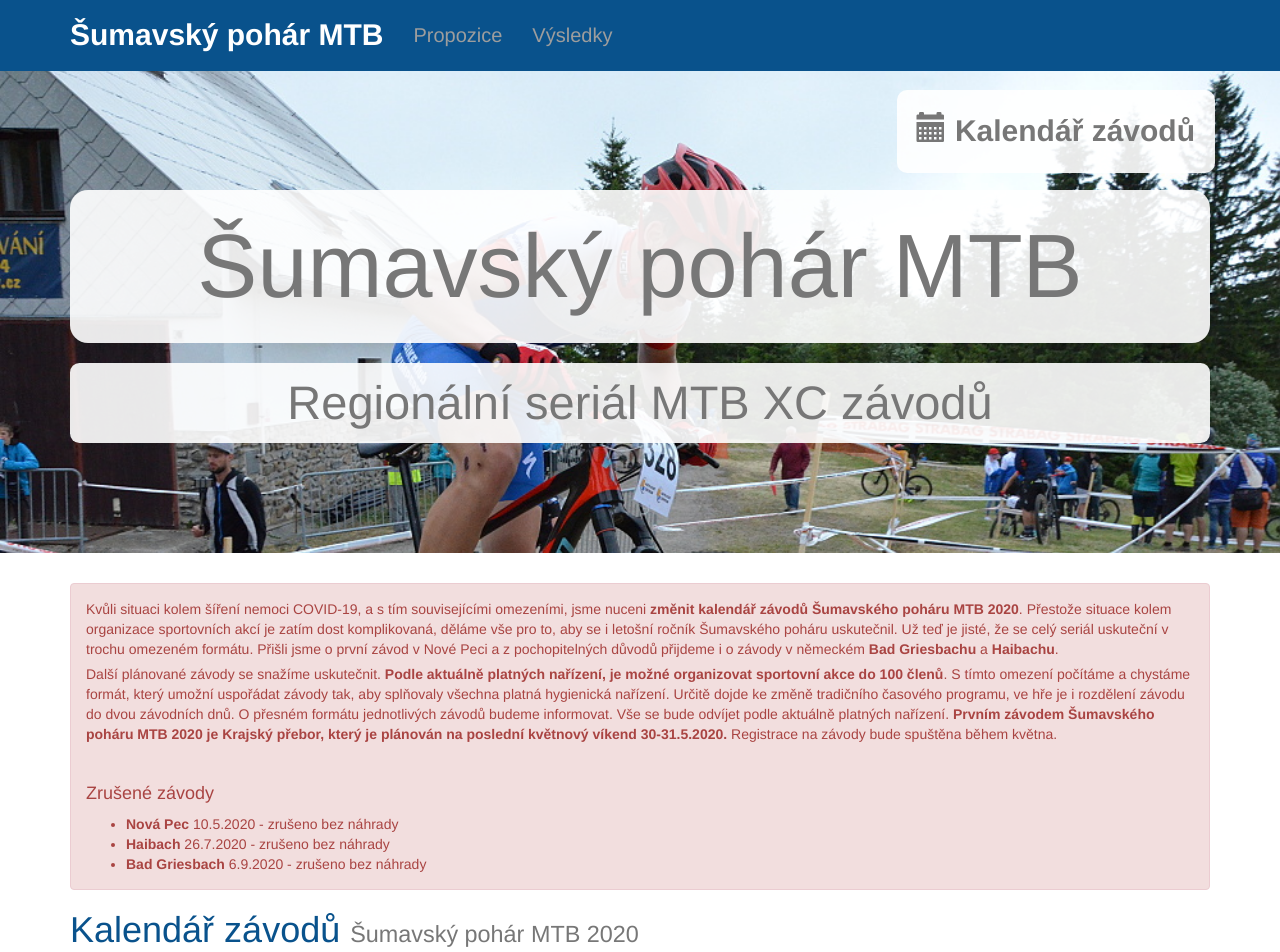
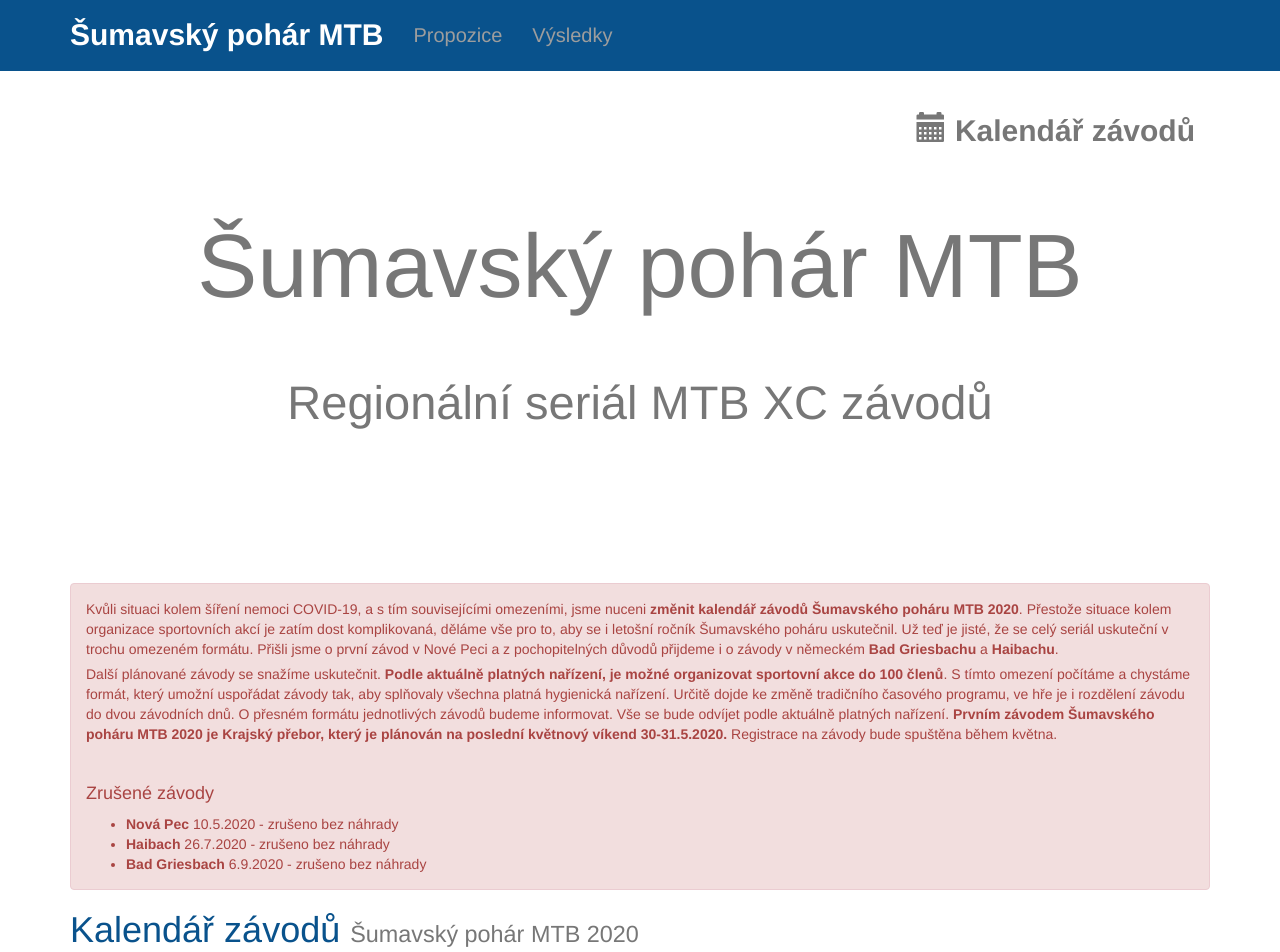
Before and after one commit to jedla22/jcp-mtb.github.io, a Jekyll site: the page built from index.html, in a window 1280 px wide and 1400 px high. Shown: the top 952 px of the window. Built offline with Jekyll 4.4.1, drawn with Linux system fonts in a browser that asks for light colours.

Commit message:
Fixe in img references

```diff
--- a/assets/_sass/_layout.scss
+++ b/assets/_sass/_layout.scss
@@ -63,7 +63,7 @@
   display: block;
   width: 100%;
   text-align: center;
-  background: url('/assets/img/header2.jpg') no-repeat center center scroll;
+  background: url('assets/img/header2.jpg') no-repeat center center scroll;
   -webkit-background-size: cover;
   -moz-background-size: cover;
   background-size: cover;
--- a/index.html
+++ b/index.html
@@ -37,10 +37,10 @@
   	{% include races-calendar.html %}
 
     <div class="poster">
-        <a href="/assets/img/sumavsky-pohar-poster.png">
-            <img class="img-responsive img-thumbnail" alt="Šumavský pohár MTB poster" title="Šumavský pohár MTB poster" src="/assets/img/sumavsky-pohar-poster.png" />
+        <a href="assets/img/sumavsky-pohar-poster.png">
+            <img class="img-responsive img-thumbnail" alt="Šumavský pohár MTB poster" title="Šumavský pohár MTB poster" src="assets/img/sumavsky-pohar-poster.png" />
         </a>
-        <h4><a href="/assets/sumavsky-pohar-poster.pdf">Plakát Šumavský pohár MTB 2020 <small>[PDF]</small></a></h4>
+        <h4><a href="assets/sumavsky-pohar-poster.pdf">Plakát Šumavský pohár MTB 2020 <small>[PDF]</small></a></h4>
     </div>
 
 	{% include races.html %}
```
